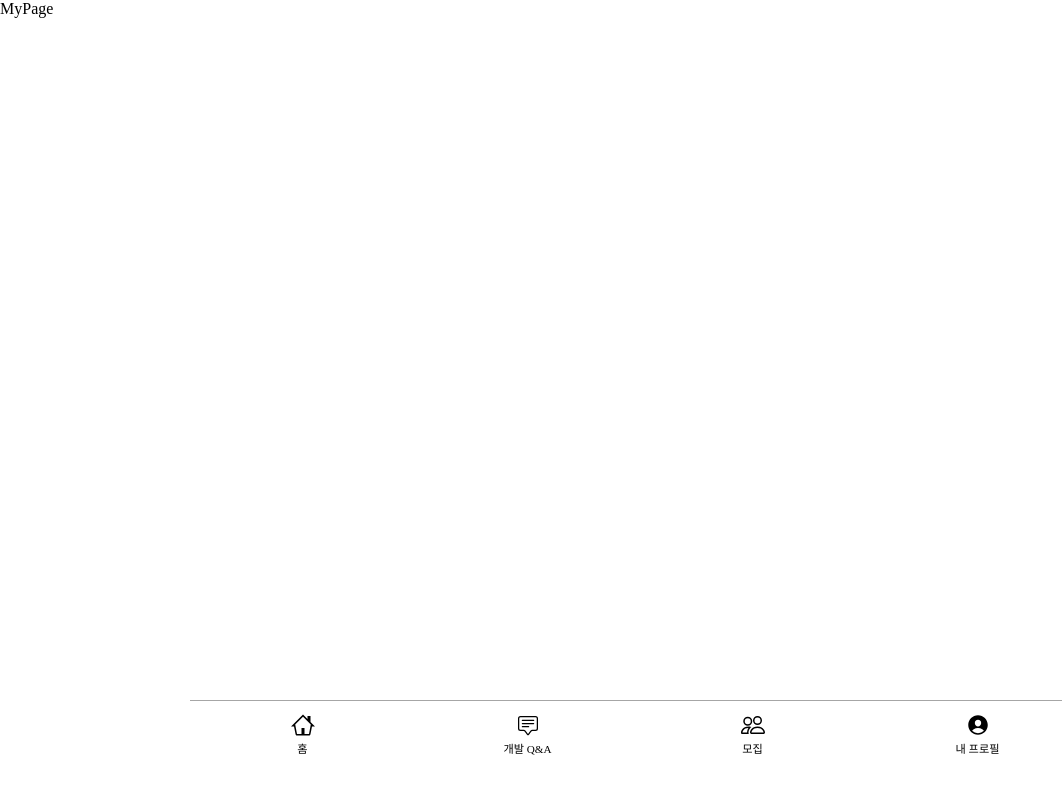
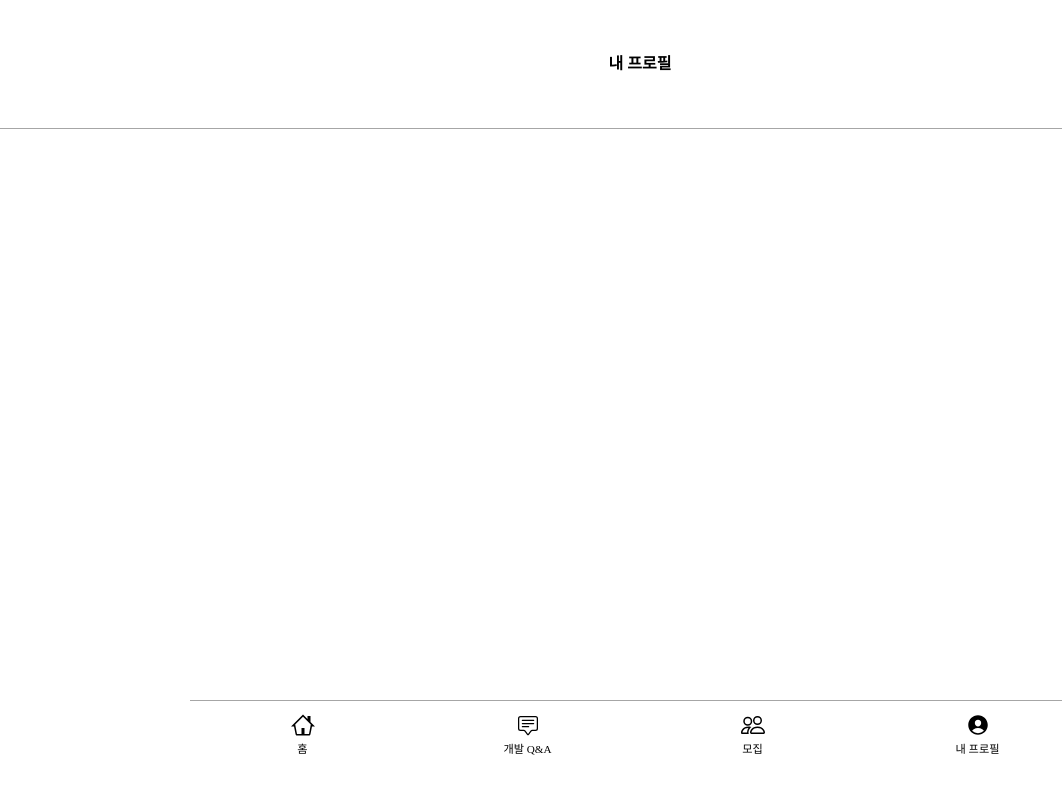
Before and after one commit to yunjichoi9151/White_Rabbit, a React app: page /mypage in a window 1280 px wide. Shown: the top 794 px of the page, without its empty margins (0-1062 px from the left). Built offline with nearby package versions, Linux system fonts and the light colour scheme.

Commit message:
🎯 Fix: RootContainer 컴포넌트 생성
Header와 Nav를 한번에 관리 할 수 있는 RootContainer 생성

```diff
--- a/src/App.jsx
+++ b/src/App.jsx
@@ -1,12 +1,13 @@
-import React, { useState } from 'react';
-import { RouterProvider, Routes } from 'react-router-dom';
+import React from 'react';
+import { RouterProvider } from 'react-router-dom';
 import router from './router/routes';
+import RootContainer from './pages/RootContainer/RootContainer';
 
 const App = () => {
   return (
-    <>
-      <RouterProvider router={router} />
-    </>
+    <RouterProvider router={router}>
+      <RootContainer />
+    </RouterProvider>
   );
 };
 
--- /dev/null
+++ b/src/pages/RootContainer/RootContainer.jsx
@@ -0,0 +1,102 @@
+import React from 'react';
+import * as CS from '../../styles/CommonStyles';
+import { Outlet, useLocation } from 'react-router-dom';
+import Header from '../../components/common/Header';
+import styled from 'styled-components';
+import NavBar from '../../components/common/NavBar';
+import { ROUTER_LINK } from '../../router/routes';
+
+const RootContainer = () => {
+  const location = useLocation();
+
+  const routerHead = {
+    [ROUTER_LINK.MYPAGE.link]: {
+      text: '내 프로필',
+      existText: true,
+      headerStyle: {
+        borderBottom: `1px solid ${CS.color.contentTertiary}`,
+        borderRadius: 0,
+        background: CS.color.white,
+      },
+    },
+    [ROUTER_LINK.NEWLINK.link]: {
+      text: '링크',
+      existText: true,
+      existLeft: true,
+      existRight: true,
+      BtnText: '등록',
+      headerStyle: {
+        borderBottom: `1px solid ${CS.color.contentTertiary}`,
+        borderRadius: 0,
+        background: CS.color.white,
+      },
+    },
+    [ROUTER_LINK.PROFILEEDIT.link]: {
+      text: '프로필 편집',
+      existText: true,
+      existLeft: true,
+      existRight: true,
+      BtnText: '완료',
+      headerStyle: {
+        borderBottom: `1px solid ${CS.color.contentTertiary}`,
+        borderRadius: 0,
+        background: CS.color.white,
+      },
+    },
+    [ROUTER_LINK.NEWSKILL.link]: {
+      text: '스킬',
+      existText: true,
+      existLeft: true,
+      existRight: true,
+      BtnText: '등록',
+      headerStyle: {
+        borderBottom: `1px solid ${CS.color.contentTertiary}`,
+        borderRadius: 0,
+        background: CS.color.white,
+      },
+    },
+    [ROUTER_LINK.JOIN.link]: {
+      text: '회원가입',
+      existText: true,
+      existLeft: true,
+      BtnText: '등록',
+      headerStyle: {
+        borderBottom: `1px solid ${CS.color.contentTertiary}`,
+        borderRadius: 0,
+        background: CS.color.white,
+      },
+    },
+  };
+
+  const hasHeader = !!routerHead[location.pathname];
+
+  const routerNav = [ROUTER_LINK.MYPAGE.link, ROUTER_LINK.PROFILEEDIT.link];
+
+  return (
+    <Container $hasHeader={hasHeader}>
+      {routerHead[location.pathname] ? (
+        <Header
+          text={routerHead[location.pathname].text}
+          existText={routerHead[location.pathname].existText}
+          headerStyle={routerHead[location.pathname].headerStyle}
+          existLeft={routerHead[location.pathname].existLeft}
+          existRight={routerHead[location.pathname].existRight}
+          existSearch={routerHead[location.pathname].existSearch}
+          BtnText={routerHead[location.pathname].BtnText}
+        />
+      ) : (
+        <></>
+      )}
+
+      {routerNav.includes(location.pathname) ? <NavBar /> : <></>}
+      <Outlet />
+    </Container>
+  );
+};
+
+export default RootContainer;
+
+const Container = styled.div`
+  padding-top: ${({ $hasHeader }) => ($hasHeader ? '64px' : '0px')};
+  height: calc(100% - 100px);
+`;
--- a/src/router/routes.jsx
+++ b/src/router/routes.jsx
@@ -9,6 +9,9 @@ import LinkEdit from '../pages/IntroLinkEdit';
 import NewLink from '../pages/IntroNewLink';
 import Join from '../pages/Join';
 import FindPW from '../pages/FindPW';
+import NewSkill from '../pages/IntroNewSkill';
+import RootContainer from '../pages/RootContainer/RootContainer';
+import ProfileEdit from '../pages/ProfileEdit';
 
 export const ROUTER_LINK = {
   LANDING: { path: '/', link: '/' },
@@ -20,9 +23,15 @@ export const ROUTER_LINK = {
   NEWLINK: { path: '/newlink', link: '/newlink' },
   JOIN: { path: '/join', link: '/join' },
   FINDPW: { path: '/findpw', link: '/findpw' },
+  NEWSKILL: { path: '/newskill', link: '/newskill' },
+  PROFILEEDIT: { path: '/profileedit', link: '/profileedit' },
 };
 
 const router = createBrowserRouter([
+  {
+    path: '/',
+    element: <RootContainer />,
+    children: [
       {
         path: ROUTER_LINK.LANDING.path,
         element: <Landing />,
@@ -59,6 +68,16 @@ const router = createBrowserRouter([
         path: ROUTER_LINK.FINDPW.path,
         element: <FindPW />,
       },
+      {
+        path: ROUTER_LINK.NEWSKILL.path,
+        element: <NewSkill />,
+      },
+      {
+        path: ROUTER_LINK.PROFILEEDIT.path,
+        element: <ProfileEdit />,
+      },
+    ],
+  },
 ]);
 
 export default router;
```
Lines whose indentation alone changed are shown as unchanged.
